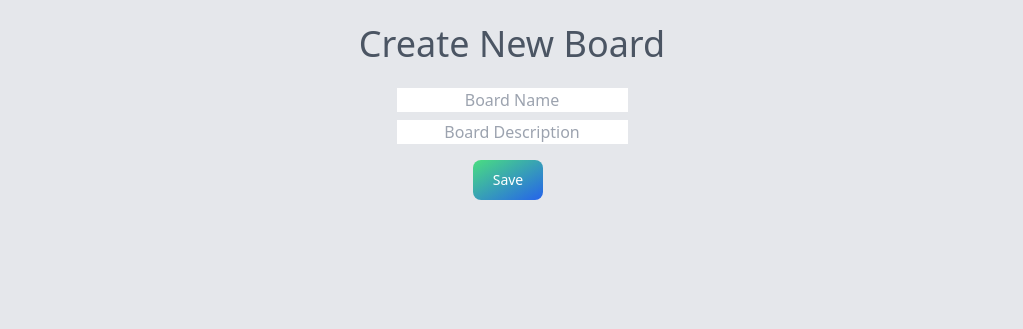
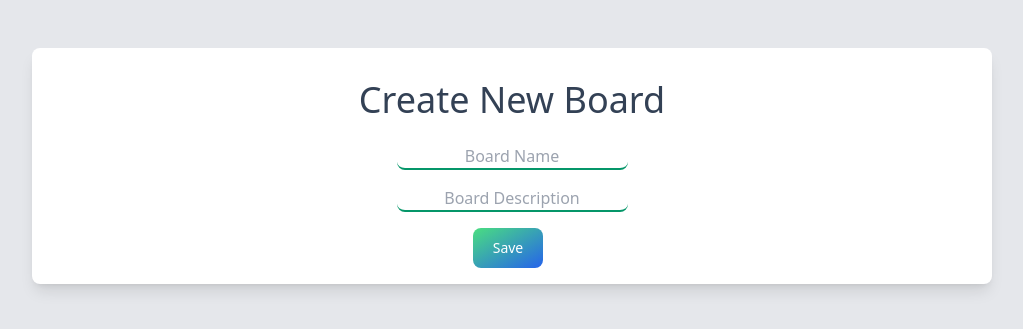
Before and after one commit to jakubstastka/django-personal-dashboard-startpage, a Django app: template page/templates/page/board_form.html in a window 1280 px wide. Shown: the top 329 px of the page, without its empty margins (128-1151 px from the left). Run offline with Django 3.2, Linux system fonts and the light colour scheme; the template is opened without the code that fills it, so the values that code supplies are empty; some libraries are stand-ins or nearby versions.

Commit message:
forms restyled

```diff
--- a/page/templates/page/board_form.html
+++ b/page/templates/page/board_form.html
@@ -2,7 +2,9 @@
 {% block title %}Board{% endblock %}
 {% block content %}
 
-    <div class="text-4xl text-center text-gray-600 pt-6">
+    <div class="mt-12 bg-white shadow-lg rounded-lg border-slate-600">
+        <div class="px-5 py-2">
+            <div class="text-4xl text-center text-slate-700 pt-6">
             {% if object.name %}
                 Change Group {{ object.name }}
             {% else %}
@@ -12,13 +14,14 @@
 
             <form method="post">
                 {% csrf_token %}
-            <div class="space-y-2 text-center pt-6">
-                <div class="flex flex-col items-center justify-center">
-                    <div><input type="name" class="text-center block mb-2 text-md font-medium text-gray-900 dark:text-gray-300" name="name" placeholder="Board Name" value="{{object.name}}" required></div>
-                    <div><input type="description" class="text-center block mb-2 text-md font-medium text-gray-900 dark:text-gray-300" name="description" placeholder="Board Description" value="{{object.description}}"></div>
+                <div class="text-center pt-6">
+                    <div class="space-y-2 flex flex-col items-center justify-center">
+                        <div><input type="name" class="border-solid border-b-2 border-emerald-600 rounded-lg text-center block mb-2 text-md font-medium text-gray-900 dark:text-gray-300" name="name" placeholder="Board Name" value="{{object.name}}" required></div>
+                        <div><input type="description" class="border-solid border-b-2 border-emerald-600 rounded-lg text-center block mb-2 text-md font-medium text-gray-900 dark:text-gray-300" name="description" placeholder="Board Description" value="{{object.description}}"></div>
+                        <div><button type="submit" class="text-white bg-gradient-to-br from-green-400 to-blue-600 hover:bg-gradient-to-bl focus:ring-4 focus:outline-none focus:ring-green-200 dark:focus:ring-green-800 font-medium rounded-lg text-sm px-5 py-2.5 text-center mr-2 mb-2">Save</button></div>
                     </div>
-                <button type="submit" class="text-white bg-gradient-to-br from-green-400 to-blue-600 hover:bg-gradient-to-bl focus:ring-4 focus:outline-none focus:ring-green-200 dark:focus:ring-green-800 font-medium rounded-lg text-sm px-5 py-2.5 text-center mr-2 mb-2">Save</button>
                 </div>
             </form>
         </div>
+    </div>
 {% endblock %}
```
Also changed, not shown: page/templates/page/bookmark_form.html (+9 -6 lines), page/templates/page/bookmarkgroup_form.html (+8 -5 lines). Lines whose indentation alone changed are shown as unchanged.
